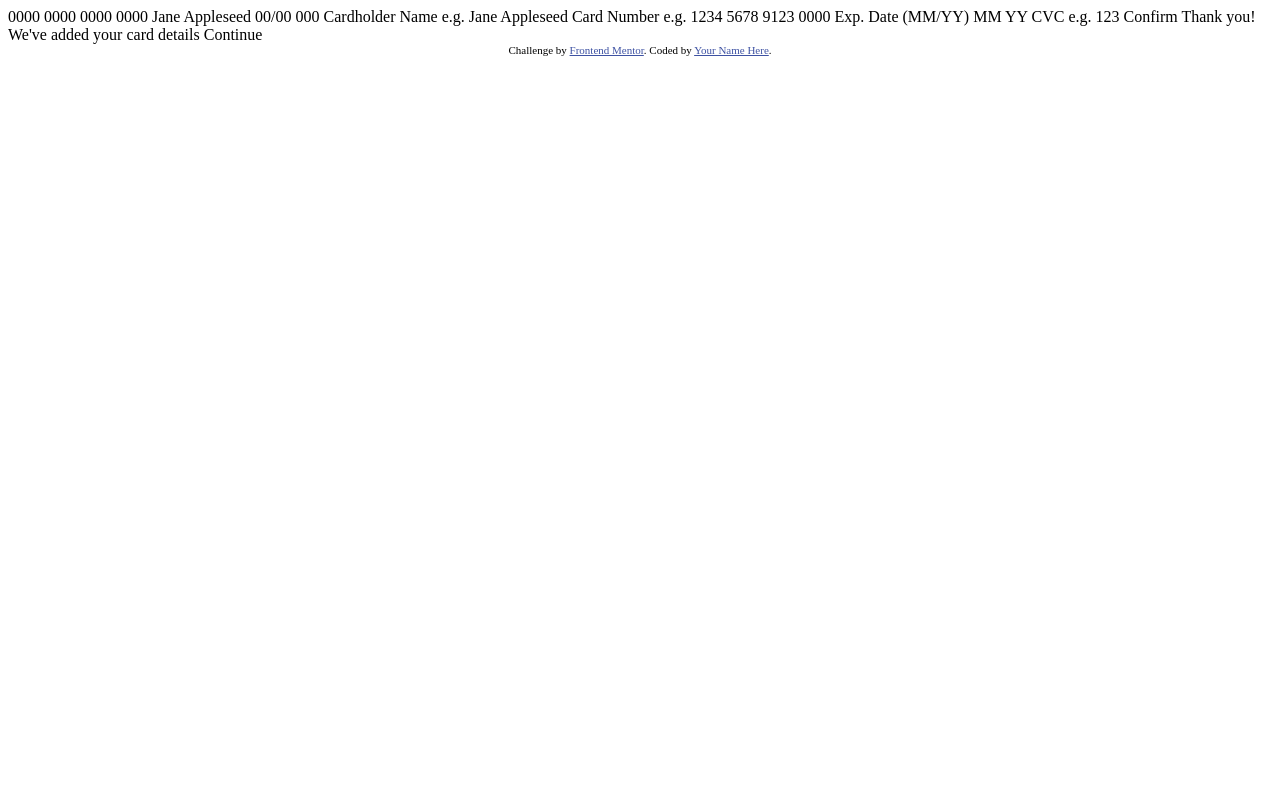
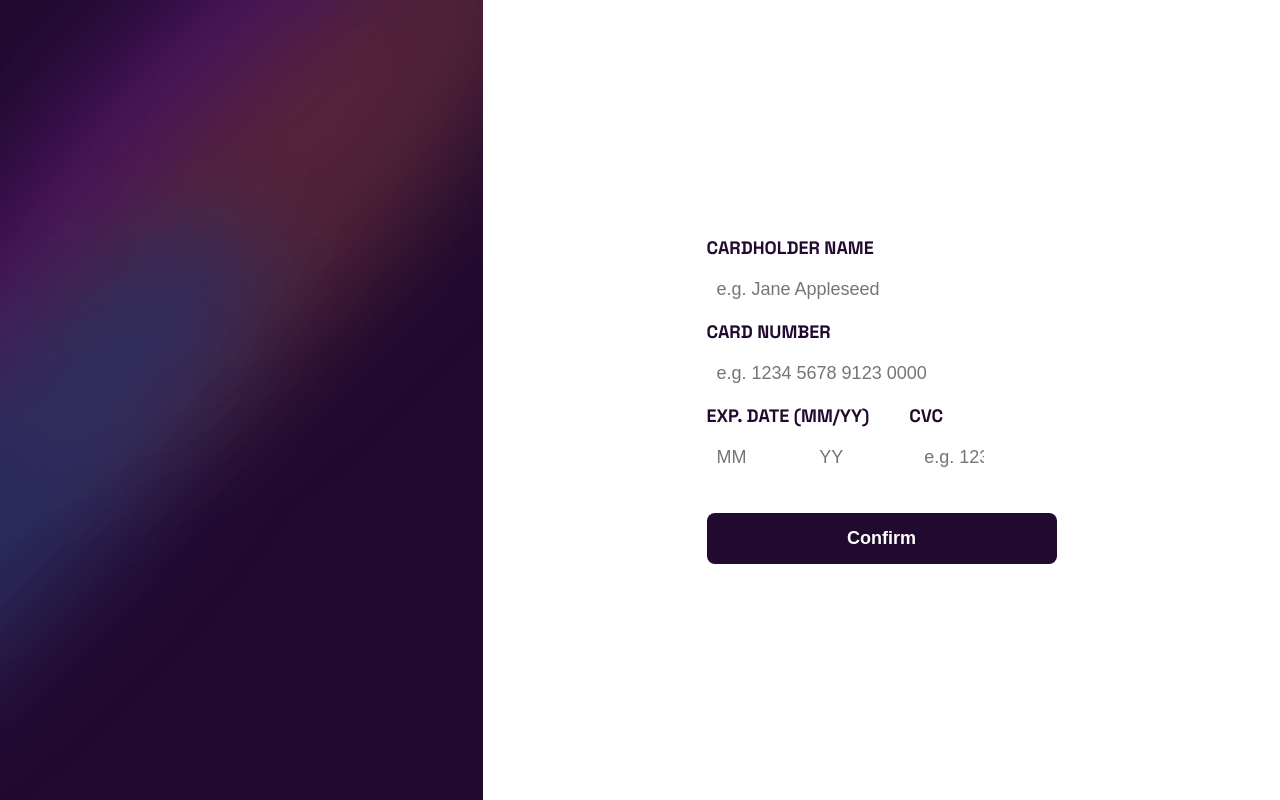
Before and after one commit to Erne1984/interactive-card-details-form, a plain HTML site: page index.html in a window 1280 px wide. Drawn offline with Linux system fonts and the light colour scheme.

Commit message:
html css

```diff
--- a/index.html
+++ b/index.html
@@ -1,51 +1,70 @@
 <!DOCTYPE html>
 <html lang="en">
+
 <head>
   <meta charset="UTF-8">
-  <meta name="viewport" content="width=device-width, initial-scale=1.0"> <!-- displays site properly based on user's device -->
+  <meta name="viewport" content="width=device-width, initial-scale=1.0">
+  <!-- displays site properly based on user's device -->
 
   <link rel="icon" type="image/png" sizes="32x32" href="./images/favicon-32x32.png">
+  <link rel="stylesheet" href="style.css">
+  <link rel="preconnect" href="https://fonts.googleapis.com">
+  <link rel="preconnect" href="https://fonts.gstatic.com" crossorigin>
+  <link href="https://fonts.googleapis.com/css2?family=Space+Grotesk:wght@300..700&display=swap" rel="stylesheet">
 
   <title>Frontend Mentor | Interactive card details form</title>
 
-  <!-- Feel free to remove these styles or customise in your own stylesheet 👍 -->
-  <style>
-    .attribution { font-size: 11px; text-align: center; }
-    .attribution a { color: hsl(228, 45%, 44%); }
-  </style>
 </head>
+
 <body>
 
-  0000 0000 0000 0000
-  Jane Appleseed
-  00/00
+  <div class="container">
 
-  000
+    <img class="img-box" src="images/bg-main-desktop.png" alt="">
 
-  Cardholder Name
-  e.g. Jane Appleseed
+    <main class="form-container">
 
-  Card Number
-  e.g. 1234 5678 9123 0000
+      <div class="form">
 
-  Exp. Date (MM/YY)
-  MM
-  YY
+        <div class="box-input">
+          <label class="label">Cardholder Name</label>
+          <input class="input-text" type="text" placeholder="e.g. Jane Appleseed">
+        </div>
 
-  CVC
-  e.g. 123
+        <div class="box-input">
+          <label class="label">Card Number</label>
+          <input class="input-text" type="number" placeholder="e.g. 1234 5678 9123 0000">
+        </div>
 
-  Confirm
 
-  <!-- Completed state start -->
+        <div class="two-column-input">
 
-  Thank you!
-  We've added your card details
-  Continue
+          <div>
 
-  <div class="attribution">
-    Challenge by <a href="https://www.frontendmentor.io?ref=challenge" target="_blank">Frontend Mentor</a>.
-    Coded by <a href="#">Your Name Here</a>.
+            <label class="label">Exp. Date (MM/YY)</label>
+
+            <div class="mounth-year">
+              <input class="input-text" type="text" placeholder="MM">
+              <input class="input-text" type="text" placeholder="YY">
+            </div>
+          </div>
+
+          <div class="box-cvc">
+            <label class="label">CVC</label>
+            <input class="input-text input-cvc" type="number" placeholder=" e.g. 123">
+          </div>
+
+        </div>
+
+        <button class="btn">Confirm</button>
+
+      </div>
+
+
+    </main>
+
   </div>
+
 </body>
+
 </html>
--- /dev/null
+++ b/style.css
@@ -0,0 +1,107 @@
+:root {
+    --Linear-gradient: linear-gradient(to right, hsl(249, 99%, 64%), hsl(278, 94%, 30%));
+    --error-color: hsl(0, 100%, 66%);
+    --White: hsl(0, 0%, 100%);
+    --Light-grayish-violet: hsl(270, 3%, 87%);
+    --Dark-grayish-violet: hsl(279, 6%, 55%);
+    --Very-dark-violet: hsl(278, 68%, 11%);
+
+}
+
+* {
+    box-sizing: border-box;
+    margin: 0;
+    padding: 0;
+}
+
+html {
+    font-family: "Space Grotesk", sans-serif;
+    font-size: 18px;
+    max-width: 1440px;
+}
+
+.container {
+    display: flex;
+    height: 100vh;
+    width: 100%;
+}
+
+.img-box {
+    width: 100%;
+    max-width: 483px;
+}
+
+.form-container {
+    width: 100%;
+    display: flex;
+    justify-content: center;
+    align-items: center;
+}
+
+.form {
+    width: 350px;
+}
+
+.box-input {
+    display: flex;
+    flex-direction: column;
+    margin-bottom: 10px;
+}
+
+.label {
+    text-transform: uppercase;
+    font-weight: 700;
+    color: var(--Very-dark-violet);
+}
+
+.input-text {
+    padding: 10px;
+    font-size: 1rem;
+    border: none;
+    border-radius: 5px;
+    transition: 1s;
+    margin-top: 10px;
+    width: 100%;
+}
+
+.input-text:focus,
+.input-text:active {
+    outline: 2px solid var(--Very-dark-violet);
+}
+
+.two-column-input {
+    display: flex;
+    gap: 40px;
+}
+
+.two-column-input .box-cvc {
+    display: flex;
+    flex-direction: column;
+}
+
+.two-column-input .box-cvc input {
+    width: 100px;
+}
+
+.mounth-year {
+    display: flex;
+    justify-content: space-between;
+}
+
+.mounth-year input {
+    width: 60px;
+}
+
+.btn {
+    cursor: pointer;
+    font-size: 1rem;
+    font-weight: 700;
+    color: var(--White);
+    width: 100%;
+    border: none;
+    border-radius: 8px;
+    background-color: var(--Very-dark-violet);
+    padding: 15px;
+    text-align: center;
+    margin-top: 35px;
+}
```
